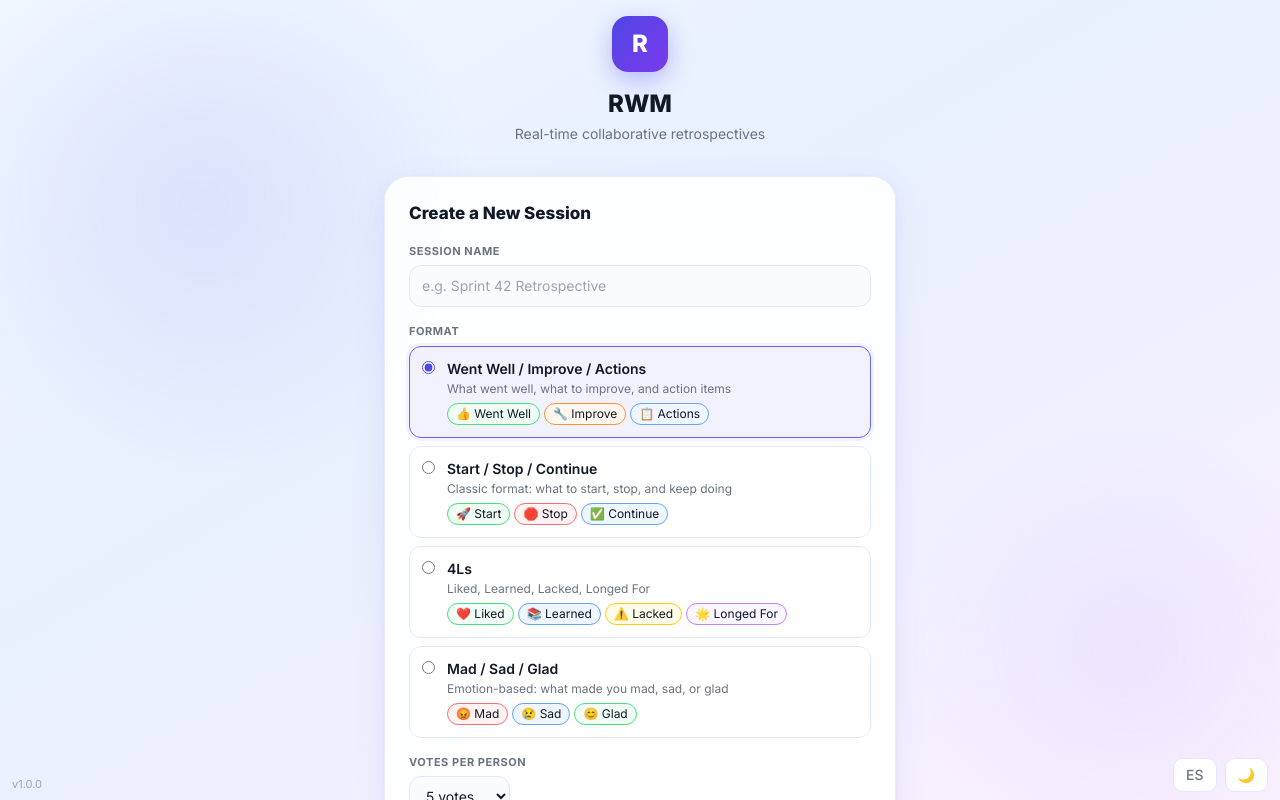
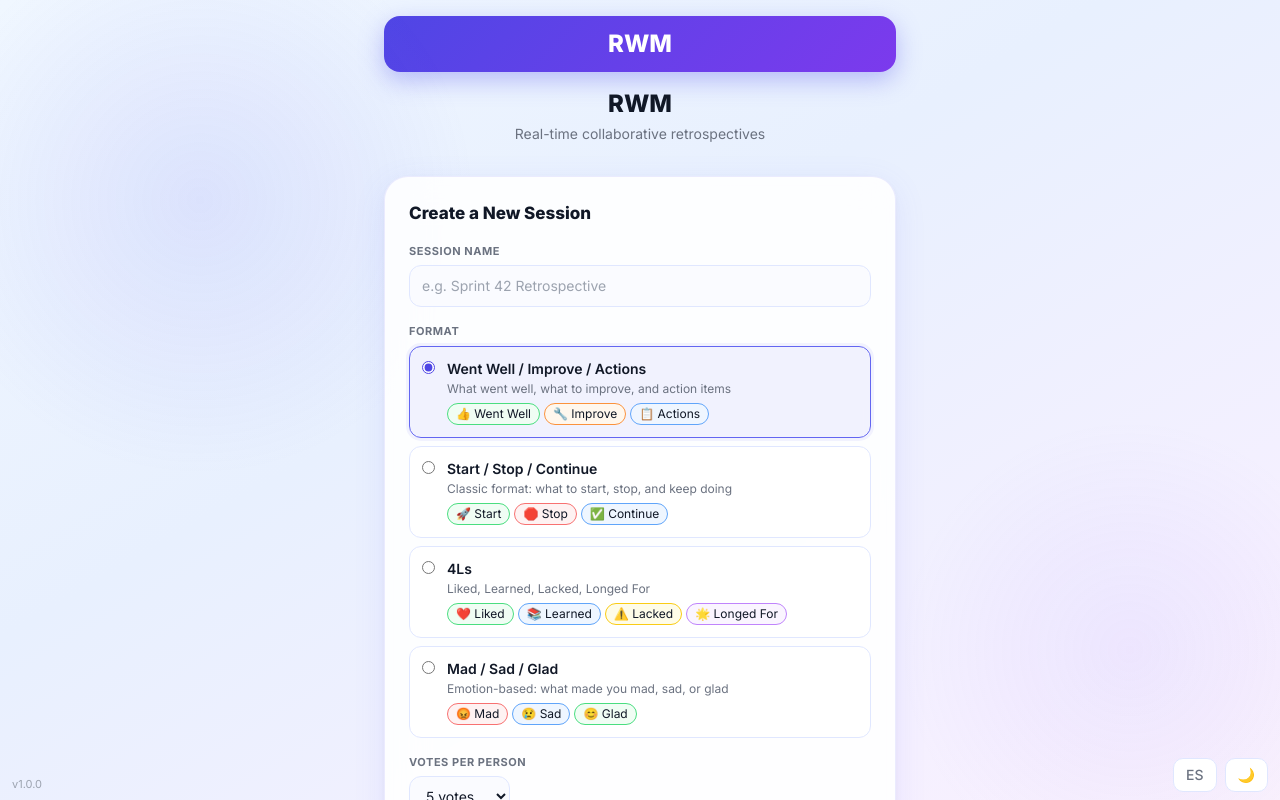
Before and after one commit to diegomenino/RWM-RetroWithMeni, a Next.js app: page / in a window 1280 px wide. Shown: the top 800 px of the page. Built offline with nearby package versions, Linux system fonts and the light colour scheme.

Commit message:
Update logo from 'R' to 'RWM' on home page

```diff
--- a/app/page.tsx
+++ b/app/page.tsx
@@ -10,9 +10,9 @@ export default function HomePage() {
     <main className="min-h-screen flex items-center justify-center p-4">
       <div className="w-full max-w-lg">
         <div className="text-center mb-8">
-          <div className="w-14 h-14 rounded-2xl flex items-center justify-center text-white text-2xl font-extrabold mx-auto mb-4"
+          <div className="rounded-2xl flex items-center justify-center text-white text-2xl font-extrabold mx-auto mb-4 px-3 py-3"
             style={{ background: 'linear-gradient(135deg, #4f46e5, #7c3aed)', boxShadow: '0 8px 24px rgba(99,102,241,0.4)' }}>
-            R
+            RWM
           </div>
           <h1 className="text-2xl font-extrabold text-gray-900 mb-1">RWM</h1>
           <p className="text-sm" style={{ color: 'var(--text-muted)' }}>{t('home.subtitle')}</p>
```
